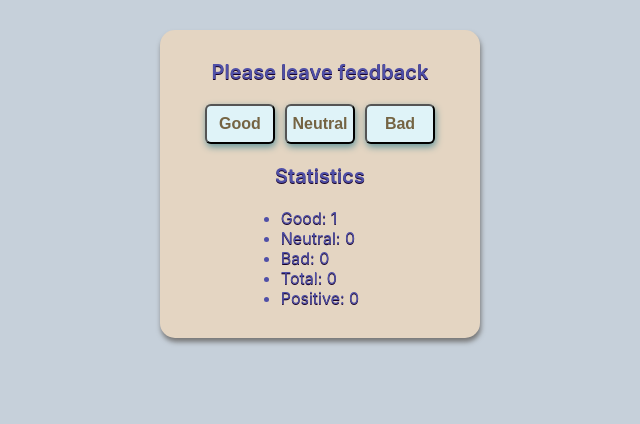
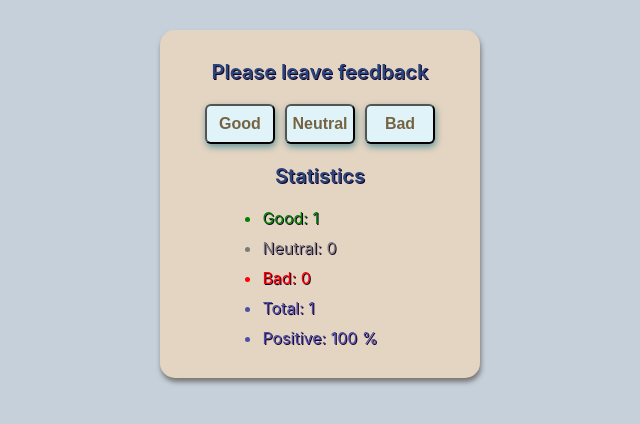
Before and after one commit to sla6ak/goit-react-hw-02-feedback, a React (Create React App) app: page / in a window 1280 px wide. Both pictures are taken after a click on the button "Good". Shown: the top 424 px of the page, without its empty margins (320-960 px from the left). Built offline with nearby package versions, Linux system fonts and the light colour scheme.

Commit message:
доработал компонент кнопок и счетчик

```diff
--- a/src/components/Counter/Counter.jsx
+++ b/src/components/Counter/Counter.jsx
@@ -1,68 +1,84 @@
 import Style from './Counter.module.css';
 import React from 'react';
+import CounterBt from './CounterBt/CounterBt';
 
 class Counter extends React.Component {
+  //   static defaultProps = {};
+  //   static propTypes = {};
   state = {
+    visability: false,
     good: 0,
     neutral: 0,
     bad: 0,
     total: 0,
     positive: 0,
   };
+  onVisability = () => {
+    if (this.state.visability) {
+      return;
+    }
+    this.setState(() => ({
+      visability: true,
+    }));
+  };
 
   goodClick = () => {
+    this.onVisability();
+    this.countTotalFeedback();
     this.setState(prevState => ({ good: prevState.good + 1 }));
+    this.countPositiveFeedbackPercentage();
   };
   neutralClick = () => {
+    this.onVisability();
+    this.countTotalFeedback();
     this.setState(prevState => ({ neutral: prevState.neutral + 1 }));
+    this.countPositiveFeedbackPercentage();
   };
   badClick = () => {
+    this.onVisability();
+    this.countTotalFeedback();
     this.setState(prevState => ({ bad: prevState.bad + 1 }));
+    this.countPositiveFeedbackPercentage();
   };
-  countTotalFeedback = () => {};
-  countPositiveFeedbackPercentage = () => {};
+  countTotalFeedback = () => {
+    this.setState(pState => ({
+      total: pState.total + 1,
+    }));
+  };
+  countPositiveFeedbackPercentage = () => {
+    this.setState(prevSt => ({
+      positive: Math.round(100 / (prevSt.total / prevSt.good)), //тут я не понял как встроить ретурн если хороших отзывов ноль?
+    }));
+  };
 
   render() {
     return (
       <div className={Style.counter}>
         <div className={Style.title}>Please leave feedback</div>
-        <ul className={Style.boxButton}>
-          <li className={Style.liButton}>
-            <button
-              className={Style.button}
-              type="button"
-              onClick={this.goodClick}
-            >
-              Good
-            </button>
-          </li>
-          <li className={Style.liButton}>
-            <button
-              className={Style.button}
-              type="button"
-              onClick={this.neutralClick}
-            >
-              Neutral
-            </button>
-          </li>
-          <li className={Style.liButton}>
-            <button
-              className={Style.button}
-              type="button"
-              onClick={this.badClick}
-            >
-              Bad
-            </button>
-          </li>
-        </ul>
+        <CounterBt
+          goodClick={this.goodClick}
+          neutralClick={this.neutralClick}
+          badClick={this.badClick}
+        />
         <div className={Style.title}>Statistics</div>
-        <ul>
-          <li className={Style.liRespons}>Good: {this.state.good}</li>
-          <li className={Style.liRespons}>Neutral: {this.state.neutral}</li>
-          <li className={Style.liRespons}>Bad: {this.state.bad}</li>
-          <li className={Style.liRespons}>Total: {this.state.total}</li>
-          <li className={Style.liRespons}>Positive: {this.state.positive}</li>
-        </ul>
+        {this.state.visability && (
+          <ul>
+            <li className={`${Style.liRespons} ${Style.liGood}`}>
+              Good: {this.state.good}
+            </li>
+            <li className={`${Style.liRespons} ${Style.liNeutral}`}>
+              Neutral: {this.state.neutral}
+            </li>
+            <li className={`${Style.liRespons} ${Style.liBad}`}>
+              Bad: {this.state.bad}
+            </li>
+            <li className={Style.liRespons}>Total: {this.state.total}</li>
+            <li className={Style.liRespons}>
+              Positive: {this.state.positive} %
+            </li>
+          </ul>
+        )}
+        {!this.state.visability && <div>Here is counter</div>}
       </div>
     );
   }
--- a/src/components/Counter/Counter.module.css
+++ b/src/components/Counter/Counter.module.css
@@ -10,31 +10,24 @@
   border-radius: 15px;
   box-shadow: 1px 4px 5px #777;
   color: rgb(79, 79, 167);
-  text-shadow: 0px 1px 0px rgb(23, 0, 39);
+  text-shadow: 1px 1px 0px rgb(23, 0, 39);
 }
 .title {
   font-weight: 600;
   font-size: 20px;
   margin-bottom: 20px;
+  color: rgb(41, 69, 124);
 }
-.boxButton {
-  display: flex;
-  list-style: none;
-  margin-bottom: 20px;
+
+.liRespons:not(:last-child) {
+  margin-bottom: 10px;
 }
-.button {
-  display: flex;
-  align-items: center;
-  justify-content: center;
-  min-width: 70px;
-  min-height: 40px;
-  border-radius: 6px;
-  box-shadow: 1px 3px 7px rgb(100, 150, 156);
-  background-color: rgb(223, 243, 248);
-  color: rgb(117, 100, 67);
-  font-weight: 600;
-  font-size: 16px;
+.liGood {
+  color: green;
 }
-.liButton:not(:last-child) {
-  margin-right: 10px;
+.liNeutral {
+  color: rgb(124, 124, 124);
 }
+.liBad {
+  color: red;
+}
--- /dev/null
+++ b/src/components/Counter/CounterBt/CounterBt.jsx
@@ -0,0 +1,25 @@
+import Style from './CounterBt.module.css';
+
+const CounterBt = ({ goodClick, neutralClick, badClick }) => {
+  return (
+    <ul className={Style.boxButton}>
+      <li className={Style.liButton}>
+        <button className={Style.button} type="button" onClick={goodClick}>
+          Good
+        </button>
+      </li>
+      <li className={Style.liButton}>
+        <button className={Style.button} type="button" onClick={neutralClick}>
+          Neutral
+        </button>
+      </li>
+      <li className={Style.liButton}>
+        <button className={Style.button} type="button" onClick={badClick}>
+          Bad
+        </button>
+      </li>
+    </ul>
+  );
+};
+
+export default CounterBt;
--- /dev/null
+++ b/src/components/Counter/CounterBt/CounterBt.module.css
@@ -0,0 +1,21 @@
+.boxButton {
+  display: flex;
+  list-style: none;
+  margin-bottom: 20px;
+}
+.button {
+  display: flex;
+  align-items: center;
+  justify-content: center;
+  min-width: 70px;
+  min-height: 40px;
+  border-radius: 6px;
+  box-shadow: 1px 3px 7px rgb(100, 150, 156);
+  background-color: rgb(223, 243, 248);
+  color: rgb(117, 100, 67);
+  font-weight: 600;
+  font-size: 16px;
+}
+.liButton:not(:last-child) {
+  margin-right: 10px;
+}
```
